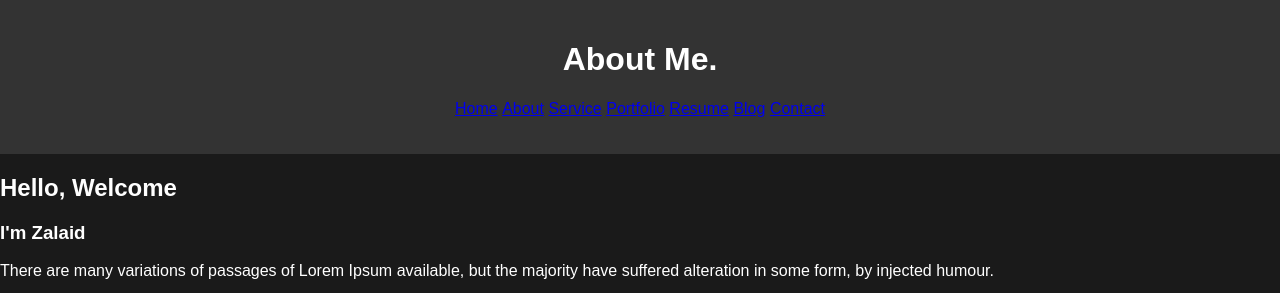
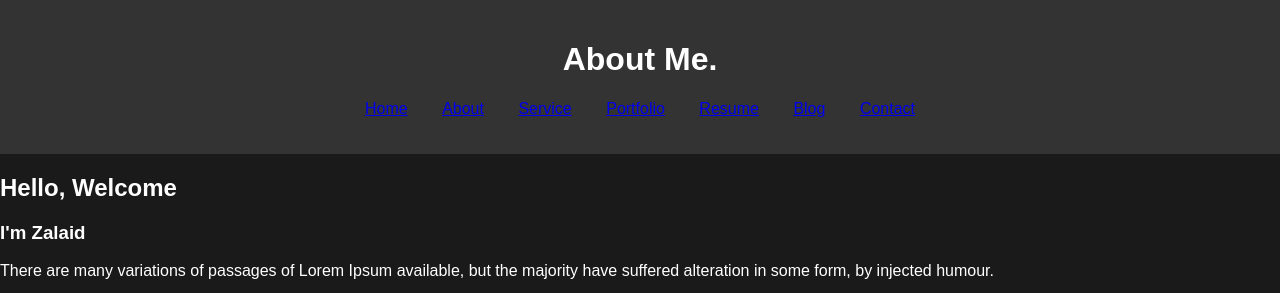
Before and after one commit to Zalaid/final_git, a plain HTML site: page index.html in a window 1280 px wide. Shown: the top 293 px of the page. Drawn offline with Linux system fonts and the light colour scheme; a script that the page names is missing.

Commit message:
Inline list items

```diff
--- a/style.css
+++ b/style.css
@@ -26,3 +26,5 @@ nav ul {
 
 nav ul li {
     display: inline; /* Inline list items */
+    margin: 0 15px; /* Space between list items */
+}
```
